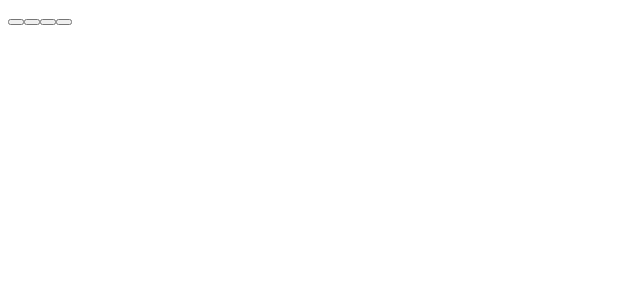
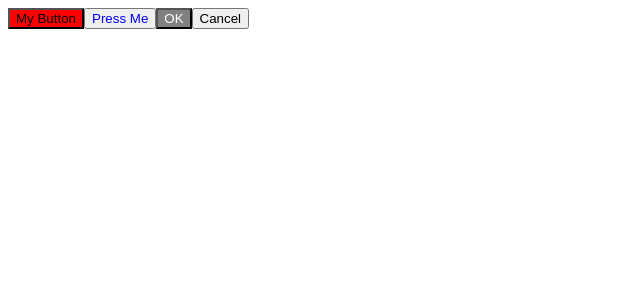
Before and after one commit to BadLuckZ/Week3-React-Basics, a React (Vite) app: page / in a window 1280 px wide. Shown: the top 300 px of the page, without its empty margins (0-640 px from the left). Built offline with nearby package versions, Linux system fonts and the light colour scheme.

Commit message:
Modify Text and Style in Button

```diff
--- a/src/App.jsx
+++ b/src/App.jsx
@@ -1,14 +1,16 @@
-const Button = () => {
-  return <button></button>;
+const Button = (props) => {
+  const text = props.text;
+  const style = props.style;
+  return <button style={style}>{text}</button>;
 };
 
 function App() {
   return (
     <>
-      <Button />
-      <Button />
-      <Button />
-      <Button />
+      <Button text="My Button" style={{ backgroundColor: "red" }} />
+      <Button text="Press Me" style={{ color: "blue" }} />
+      <Button text="OK" style={{ backgroundColor: "grey", color: "white" }} />
+      <Button text="Cancel" />
     </>
   );
 }
```
